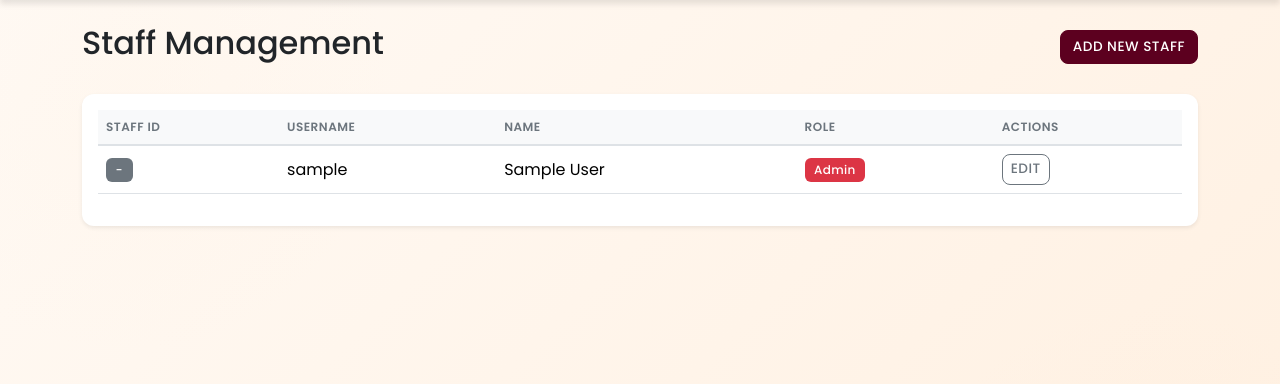
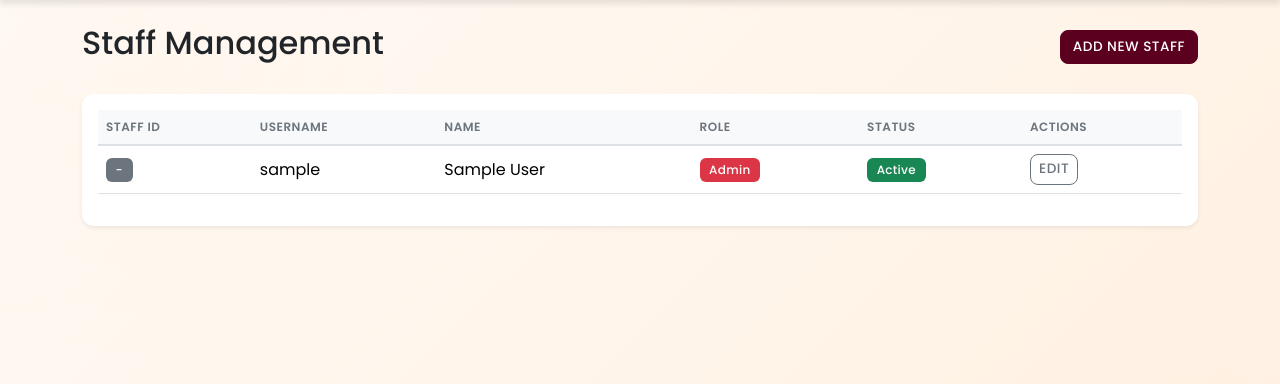
Before and after one commit to Junaed29/TFMS-CodeForce, a Django app: page /dashboard/admin/staff/ in a window 1280 px wide. Shown: the part 70-454 px from the top of the page. Run offline with Django 4.2, Linux system fonts and the light colour scheme; the visitor is signed in with stand-in values (Sample User, id 1); data comes from the database, SQL or seed files in the repository.

Commit message:
feat: Add staff status indicators to staff management table

```diff
--- a/templates/dashboard/admin/staff_list.html
+++ b/templates/dashboard/admin/staff_list.html
@@ -18,6 +18,7 @@
                         <th>Username</th>
                         <th>Name</th>
                         <th>Role</th>
+                        <th>Status</th>
                         <th>Actions</th>
                     </tr>
                 </thead>
@@ -33,6 +34,17 @@
                             {% elif staff.role == 'PSM' %}<span class="badge bg-info text-dark">PSM</span>
                             {% elif staff.role == 'DEAN' %}<span class="badge bg-dark">Management</span>
                             {% else %}<span class="badge bg-primary">Lecturer</span>{% endif %}
+                        </td>
+                        <td>
+                            {% if not staff.is_active %}
+                            <span class="badge bg-danger">Inactive</span>
+                            {% elif staff.is_locked %}
+                            <span class="badge bg-warning text-dark">Locked</span>
+                            {% elif staff.must_change_password %}
+                            <span class="badge bg-info text-dark">First Time</span>
+                            {% else %}
+                            <span class="badge bg-success">Active</span>
+                            {% endif %}
                         </td>
                         <td>
                             <div class="d-flex gap-2">
```
